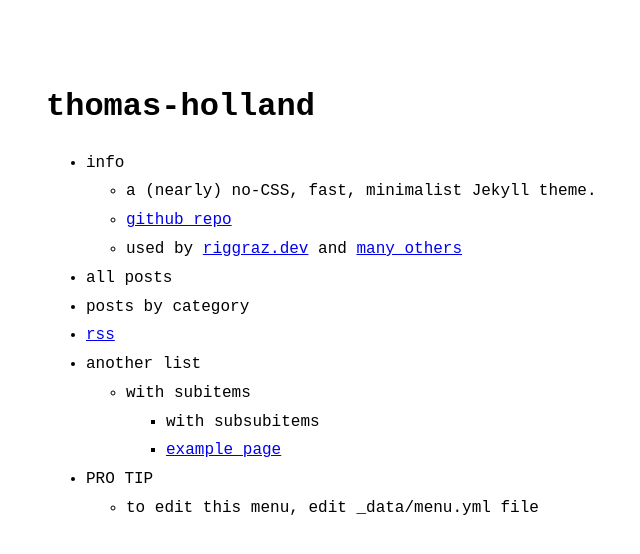
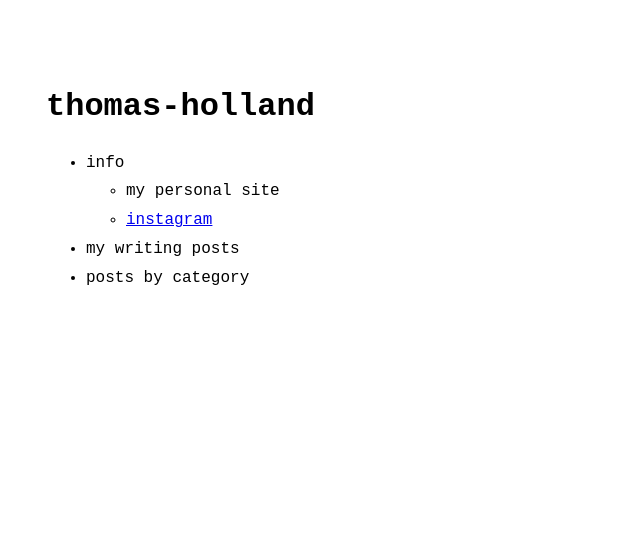
Before and after one commit to thomas-holland/thomas-holland.github.io, a Jekyll site: the page built from index.md, in a window 1280 px wide. Shown: the top 554 px of the page, without its empty margins (274-914 px from the left). Built offline with Jekyll 4.4.1, drawn with Linux system fonts in a browser that asks for light colours.

Commit message:
Update menu.yml

```diff
--- a/_data/menu.yml
+++ b/_data/menu.yml
@@ -4,12 +4,11 @@
 entries:
   - title: info
     entries:
-      - title: a (nearly) no-CSS, fast, minimalist Jekyll theme.
-      - title: github repo
-        url: https://github.com/riggraz/no-style-please
-      - title: "used by <a href='https://riggraz.dev'>riggraz.dev</a> and <a href='https://github.com/riggraz/no-style-please/network/dependents'>many others</a>"
+      - title: my personal site
+      - title: instagram
+        url: https://www.instagram.com/th_thomasholland/
 
-  - title: all posts
+  - title: my writing posts
     post_list:
       limit: 5
       show_more: true
@@ -22,17 +21,3 @@ entries:
       show_more: true
       show_more_text: See more posts...
       show_more_url: example2-archive.html
-
-  - title: rss
-    url: feed.xml
-
-  - title: another list
-    entries:
-      - title: with subitems
-        entries:
-          - title: with subsubitems
-          - title: example page
-            url: about
-  - title: PRO TIP
-    entries:
-      - title: to edit this menu, edit _data/menu.yml file
```
